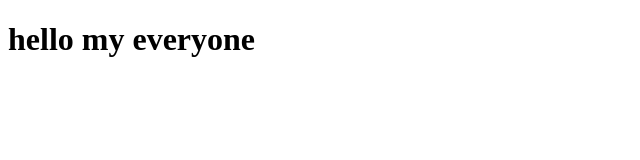
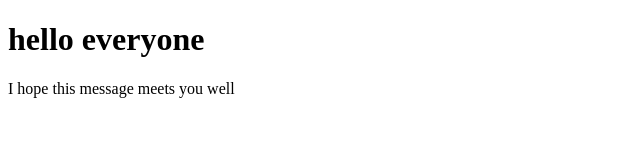
Before and after one commit to karoobuks/play-ground, a plain HTML site: page index.html in a window 1280 px wide. Shown: the whole page, without its empty margins (0-640 px from the left). Drawn offline with Linux system fonts and the light colour scheme.

Commit message:
second commit

```diff
--- a/index.html
+++ b/index.html
@@ -7,7 +7,8 @@
 </head>
 <body>
     <div>
-        <h1>hello my everyone</h1>
+        <h1>hello everyone</h1>
+        <p>I hope this message meets you well</p>
     </div>
 </body>
 </html>
```
